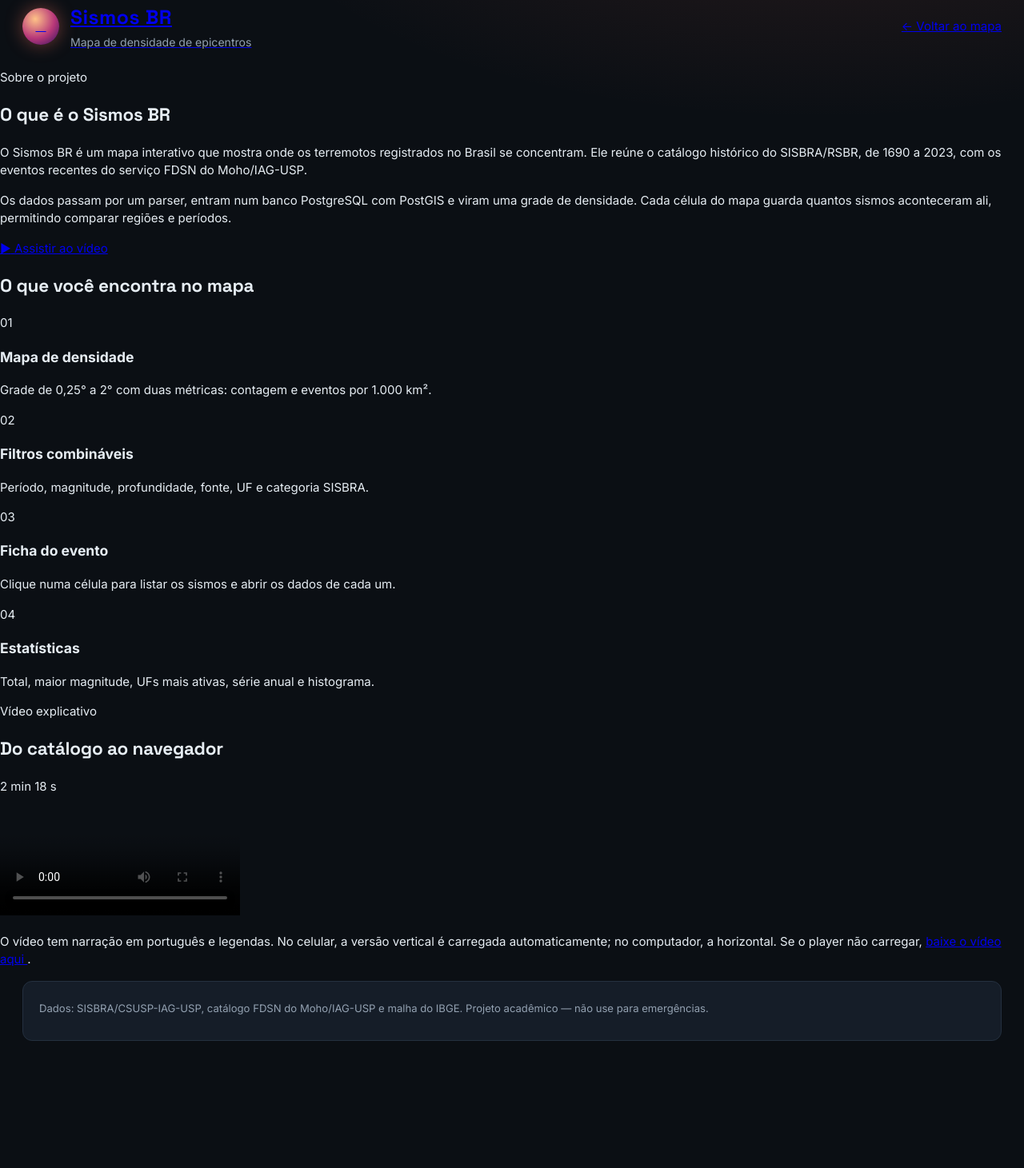
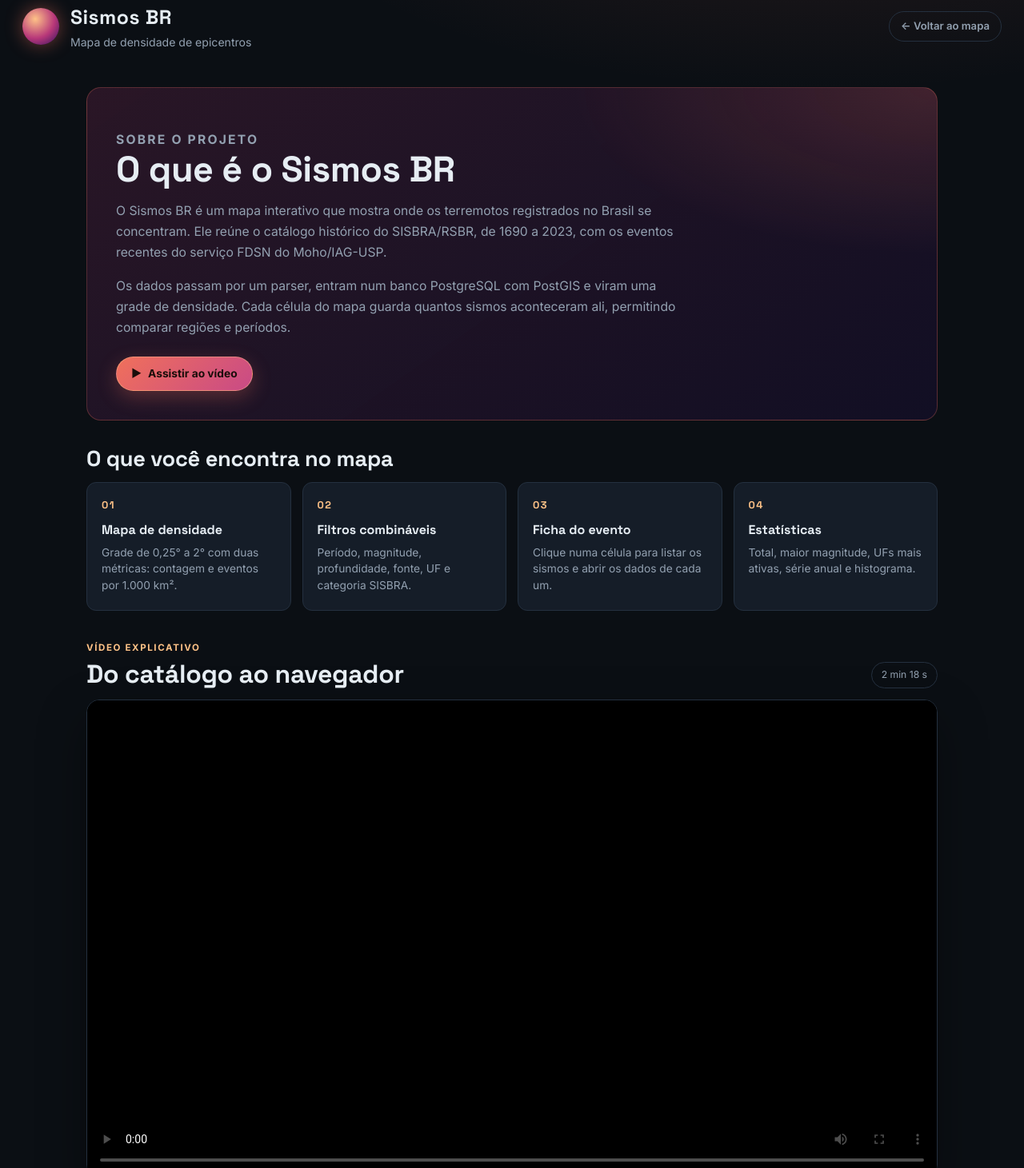
Before and after one commit to Melque-01/sismo-br, a plain HTML site: page templates/saiba-mais.html in a window 1280 px wide. Shown: the part 17-1478 px from the top of the page at 80% size. Before the commit the page ends 1349 px from the top, so only its background shows below. Drawn offline with Linux system fonts and the light colour scheme; a script that the page names is missing.

Commit message:
feat: botao saiba mais e estilos da apresentacao

```diff
--- a/static/css/style.css
+++ b/static/css/style.css
@@ -676,3 +676,247 @@ tbody tr:hover {
 .login-link:hover {
   text-decoration: underline;
 }
+
+/* --- Saiba mais -------------------------------------------------------- */
+
+.botao-saiba-mais {
+  display: inline-flex;
+  align-items: center;
+  justify-content: center;
+  gap: 8px;
+  padding: 10px 18px;
+  border-radius: 999px;
+  border: 1px solid rgba(254, 194, 135, 0.45);
+  background: linear-gradient(135deg, var(--destaque), #c94a86);
+  color: #1a0d0a;
+  font-size: 0.86rem;
+  font-weight: 700;
+  text-decoration: none;
+  box-shadow: 0 8px 24px rgba(240, 112, 91, 0.28);
+  transition: transform 0.12s ease, filter 0.12s ease;
+}
+
+.botao-saiba-mais:hover {
+  filter: brightness(1.08);
+  transform: translateY(-1px);
+}
+
+.botao-saiba-mais:focus-visible {
+  outline: 2px solid var(--destaque-2);
+  outline-offset: 2px;
+}
+
+.marca-link {
+  color: inherit;
+  text-decoration: none;
+}
+
+.topo-saiba {
+  padding-bottom: 18px;
+}
+
+.botao-voltar {
+  display: inline-flex;
+  align-items: center;
+  gap: 6px;
+  padding: 8px 14px;
+  border: 1px solid var(--borda);
+  border-radius: 999px;
+  color: var(--texto-fraco);
+  font-size: 0.82rem;
+  font-weight: 600;
+  text-decoration: none;
+  transition: color 0.12s ease, border-color 0.12s ease;
+}
+
+.botao-voltar:hover {
+  color: var(--texto);
+  border-color: var(--destaque);
+}
+
+.saiba-conteudo {
+  max-width: 1120px;
+  margin: 0 auto;
+  padding: 28px 28px 48px;
+}
+
+.saiba-hero {
+  padding: 36px;
+  border: 1px solid rgba(240, 112, 91, 0.28);
+  border-radius: 18px;
+  background:
+    radial-gradient(700px 320px at 100% 0%, rgba(240, 112, 91, 0.18), transparent 65%),
+    linear-gradient(145deg, rgba(183, 55, 121, 0.18), rgba(44, 17, 95, 0.22));
+}
+
+.sobre-rotulo {
+  margin: 0 0 8px;
+  color: var(--destaque-2);
+  font-size: 0.72rem;
+  font-weight: 700;
+  letter-spacing: 0.14em;
+  text-transform: uppercase;
+}
+
+.saiba-hero h2,
+.video-cabecalho h2,
+.saiba-recursos > h2 {
+  margin: 0;
+  font-size: clamp(1.8rem, 4vw, 2.8rem);
+  line-height: 1.05;
+}
+
+.saiba-hero p {
+  max-width: 72ch;
+  margin: 16px 0 0;
+  color: var(--texto-fraco);
+  font-size: 0.98rem;
+  line-height: 1.65;
+}
+
+.saiba-hero .botao-saiba-mais {
+  margin-top: 24px;
+}
+
+.saiba-recursos {
+  margin-top: 34px;
+}
+
+.saiba-recursos > h2 {
+  font-size: clamp(1.3rem, 2.6vw, 1.7rem);
+  margin-bottom: 14px;
+}
+
+.recursos-grade {
+  display: grid;
+  grid-template-columns: repeat(auto-fit, minmax(220px, 1fr));
+  gap: 14px;
+}
+
+.recurso {
+  padding: 18px 18px 20px;
+  border: 1px solid var(--borda);
+  border-radius: var(--raio);
+  background: var(--cartao);
+}
+
+.recurso-numero {
+  display: block;
+  margin-bottom: 10px;
+  color: var(--destaque-2);
+  font-family: var(--fonte-titulo);
+  font-size: 0.8rem;
+  font-weight: 700;
+  letter-spacing: 0.12em;
+}
+
+.recurso h3 {
+  margin: 0 0 6px;
+  font-family: var(--fonte-titulo);
+  font-size: 1rem;
+}
+
+.recurso p {
+  margin: 0;
+  color: var(--texto-fraco);
+  font-size: 0.86rem;
+  line-height: 1.5;
+}
+
+.video-area {
+  margin-top: 38px;
+  scroll-margin-top: 24px;
+}
+
+.video-cabecalho {
+  display: flex;
+  align-items: flex-end;
+  justify-content: space-between;
+  gap: 12px;
+  flex-wrap: wrap;
+  margin-bottom: 14px;
+}
+
+.video-cabecalho h2 {
+  font-size: clamp(1.4rem, 3vw, 2rem);
+}
+
+.video-duracao {
+  padding: 6px 12px;
+  border: 1px solid var(--borda);
+  border-radius: 999px;
+  color: var(--texto-fraco);
+  font-size: 0.76rem;
+  white-space: nowrap;
+}
+
+.video-moldura {
+  width: 100%;
+  aspect-ratio: 16 / 9;
+  overflow: hidden;
+  border: 1px solid var(--borda);
+  border-radius: 16px;
+  background: #000;
+  box-shadow: 0 24px 60px rgba(0, 0, 0, 0.35);
+}
+
+.video-moldura video {
+  display: block;
+  width: 100%;
+  height: 100%;
+  background: #000;
+  object-fit: contain;
+}
+
+.video-moldura--retrato {
+  width: min(100%, 420px);
+  aspect-ratio: 9 / 16;
+  margin-inline: auto;
+}
+
+.video-nota {
+  margin: 12px 0 0;
+  color: var(--texto-fraco);
+  font-size: 0.8rem;
+  line-height: 1.55;
+}
+
+.video-nota a {
+  color: var(--destaque-2);
+}
+
+.saiba-rodape {
+  max-width: 1120px;
+  margin: 0 auto 30px;
+}
+
+@media (max-width: 820px) {
+  .video-moldura {
+    width: min(100%, 420px);
+    aspect-ratio: 9 / 16;
+    margin-inline: auto;
+  }
+}
+
+@media (max-width: 620px) {
+  .botao-saiba-mais {
+    width: 100%;
+  }
+
+  .saiba-conteudo {
+    padding: 18px 16px 36px;
+  }
+
+  .saiba-hero {
+    padding: 24px 20px;
+  }
+
+  .saiba-hero p {
+    font-size: 0.92rem;
+  }
+
+  .saiba-rodape {
+    margin-left: 16px;
+    margin-right: 16px;
+  }
+}
```
Also changed, not shown: templates/index.html (+3 -0 lines), 1 other file.
